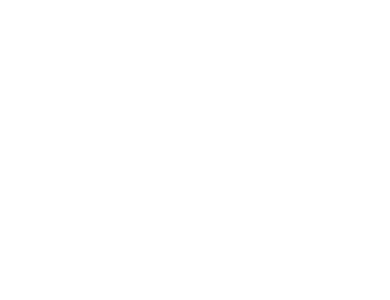
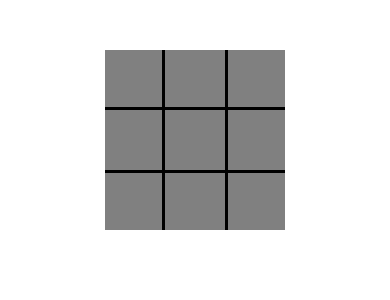
Before and after one commit to gabrielrueda/tic-tac-toe-app, a React Native app in the folder my-app/: screen / in a window 390 px wide. Shown: the top 300 px of the page. Built offline with nearby package versions, Linux system fonts and the light colour scheme.

Commit message:
Added board.js

```diff
--- a/my-app/App.js
+++ b/my-app/App.js
@@ -1,10 +1,15 @@
 import React from 'react';
-import { StyleSheet, Text, View } from 'react-native';
+import { StyleSheet, Text, View, TouchableOpacity } from 'react-native';
+import Board from './components/Board.js'
 
 export default function App() {
   return (
     <View style={styles.container}>
-
+      {/* <Text style={styles.title}>Tic Tac Toe</Text>
+      <TouchableOpacity>
+        <Text style={styles.button}>PLAY</Text>
+      </TouchableOpacity> */}
+      <Board />
     </View>
   );
 }
@@ -14,6 +19,16 @@ const styles = StyleSheet.create({
     flex: 1,
     backgroundColor: '#fff',
     alignItems: 'center',
-    justifyContent: 'center',
   },
+  title: {
+    fontSize: 48,
+    margin: 80,
+  },
+  button: {
+    borderWidth: 1,
+    borderColor: 'black',
+    backgroundColor: 'coral',
+    padding: 3,
+    fontSize: 24,
+  }
 });
--- /dev/null
+++ b/my-app/components/Board.js
@@ -0,0 +1,39 @@
+import React from 'react';
+import { StyleSheet, Text, View, TouchableOpacity } from 'react-native';
+
+export default function Board() {
+    const borderWidth = 3;
+    return(
+        <View style={styles.grid}>
+            <View>
+                <View style={[{borderRightWidth: borderWidth, borderBottomWidth: borderWidth}, styles.box]}></View>
+                <View style={[{borderRightWidth: borderWidth}, styles.box]}></View>
+                <View style={[{borderRightWidth: borderWidth, borderTopWidth: borderWidth}, styles.box]}></View>
+            </View>
+            <View>
+                <View style={[{borderBottomWidth: borderWidth}, styles.box]}></View>
+                <View style={styles.box}></View>
+                <View style={[{borderTopWidth: borderWidth}, styles.box]}></View>
+            </View>
+            <View>
+                <View style={[{borderLeftWidth: borderWidth, borderBottomWidth: borderWidth}, styles.box]}></View>
+                <View style={[{borderLeftWidth: borderWidth}, styles.box]}></View>
+                <View style={[{borderLeftWidth: borderWidth, borderTopWidth: borderWidth}, styles.box]}></View>
+            </View>
+        </View>
+    );
+}
+
+const styles = StyleSheet.create({
+    box: {
+        borderColor: 'black',
+        width: 60,
+        height: 60,
+        backgroundColor: 'gray',
+    },
+    grid: {
+        flex: 1,
+        flexDirection: 'row',
+        marginTop: 50,
+    }
+});
```
Also changed, not shown: my-app/components/Header.js (deleted).
